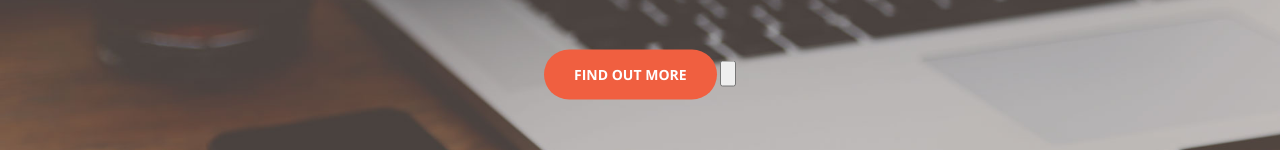
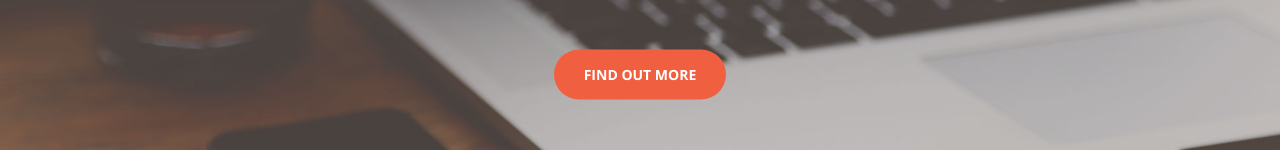
Before and after one commit to anandg8/anandg8.github.io, a website: page index.html in a window 1280 px wide. Shown: the part 423-573 px from the top of the page. Drawn offline with nearby package versions, Linux system fonts and the light colour scheme.

Commit message:
one liners for days

```diff
--- a/index.html
+++ b/index.html
@@ -75,7 +75,6 @@
                 <hr>
                 <p>Computer Engineering Student, Aspiring Product Manager, Tennis Enthusiast</p>
                 <a href="#about" class="btn btn-primary btn-xl page-scroll">Find Out More</a>
-                <input type="button" onClick="document.getElementById('about').scrollIntoView();"/>
             </div>
         </div>
     </header>
```
